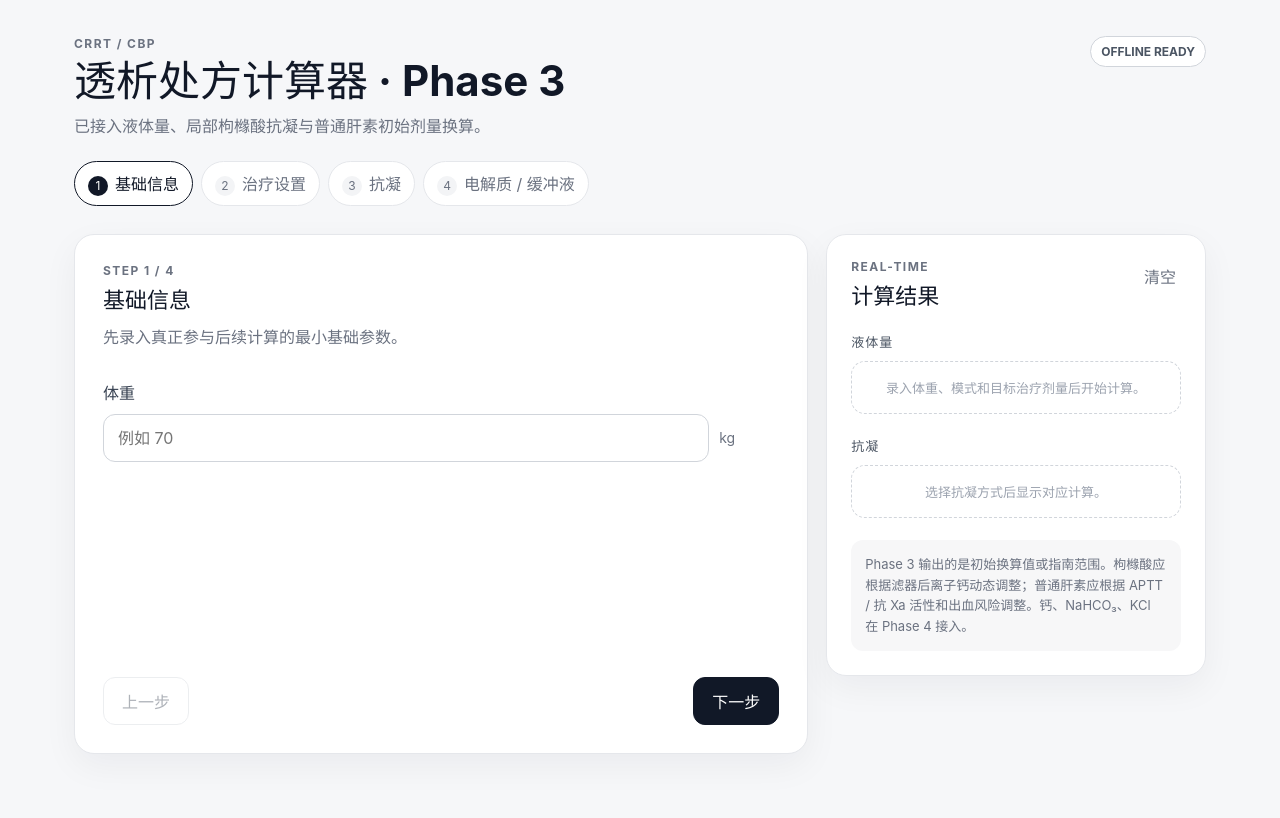
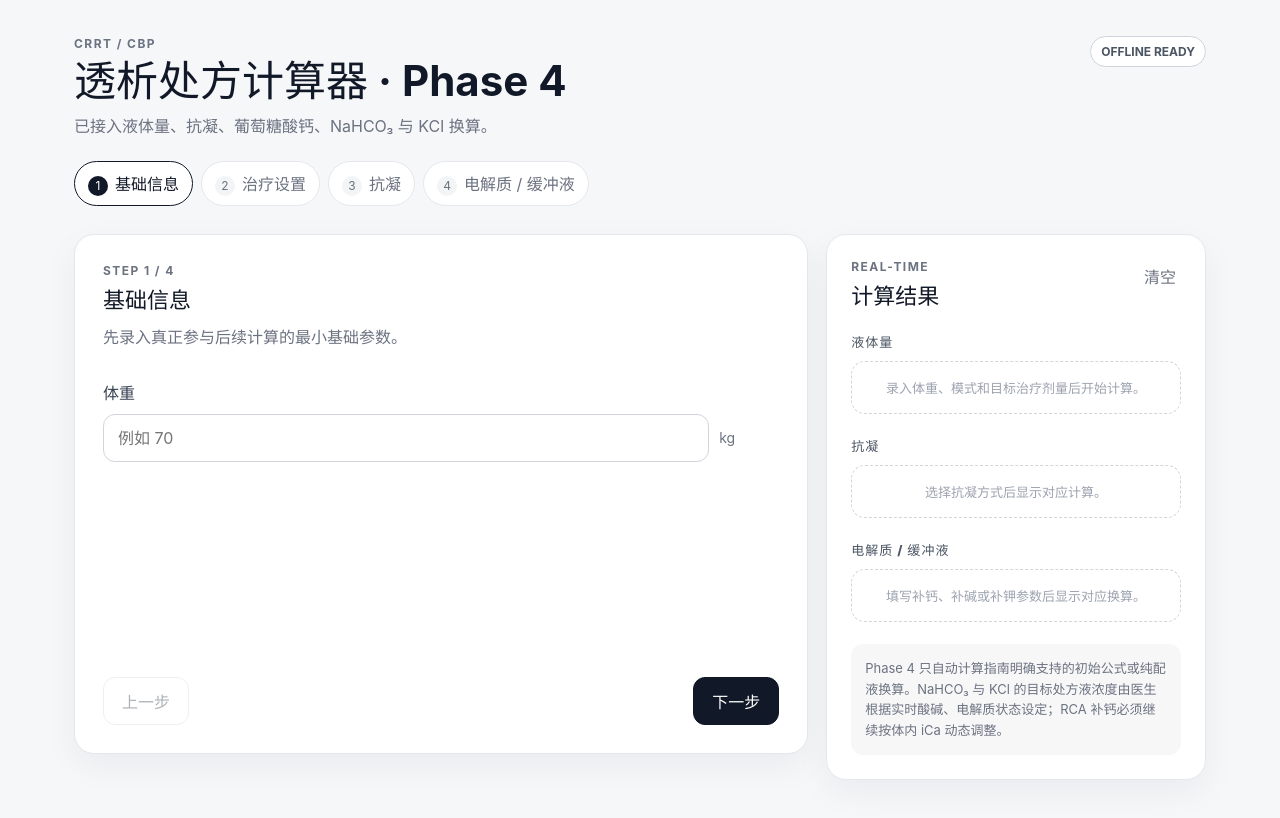
Before and after one commit to banxia-O/CRRT-Calculator, a React (Vite) app: page / in a window 1280 px wide. Shown: the top 818 px of the page. Built offline with nearby package versions, Linux system fonts and the light colour scheme.

Commit message:
feat: render phase 4 electrolyte and buffer results

```diff
--- a/src/App.tsx
+++ b/src/App.tsx
@@ -1,5 +1,9 @@
 import { useMemo, useState } from 'react'
 import { calculateAnticoagulation } from './calculators/anticoagulation'
+import {
+  calculateElectrolytes,
+  type ComponentCalculationResult,
+} from './calculators/electrolytes'
 import { calculateFluidPrescription } from './calculators/fluid'
 import { steps } from './clinical/config'
 import { visibleFields } from './flow/engine'
@@ -82,6 +86,27 @@ function ResultRow({ label, value }: { label: string; value: string }) {
   )
 }
 
+function ComponentResultBlock({ result }: { result: ComponentCalculationResult }) {
+  if (result.status === 'idle') return null
+
+  return (
+    <div className="calculation-panel">
+      <div className="calculation-caption">{result.title}</div>
+      {result.rows.map((row) => (
+        <ResultRow key={`${row.label}-${row.value}`} label={row.label} value={row.value} />
+      ))}
+      {result.messages.map((message) => (
+        <div
+          className={`result-message ${result.status === 'invalid' ? 'error' : ''}`}
+          key={message}
+        >
+          {message}
+        </div>
+      ))}
+    </div>
+  )
+}
+
 export default function App() {
   const [stepIndex, setStepIndex] = useState(0)
   const [state, setState] = useState<FormState>({})
@@ -135,6 +160,67 @@ export default function App() {
     [state],
   )
 
+  const electrolyteResult = useMemo(
+    () =>
+      calculateElectrolytes({
+        anticoagulationMethod:
+          typeof state.anticoagulation === 'string' ? state.anticoagulation : undefined,
+        mode: typeof state.mode === 'string' ? state.mode : undefined,
+        replacementPosition:
+          typeof state.replacementPosition === 'string' ? state.replacementPosition : undefined,
+        targetEffluentMlH: fluidResult.targetEffluentMlH,
+        calciumFluidType:
+          typeof state.calciumFluidType === 'string' ? state.calciumFluidType : undefined,
+        calciumGluconatePreparation:
+          typeof state.calciumGluconatePreparation === 'string'
+            ? state.calciumGluconatePreparation
+            : undefined,
+        bicarbonatePreparation:
+          typeof state.bicarbonatePreparation === 'string'
+            ? state.bicarbonatePreparation
+            : undefined,
+        bicarbonateCustomMmolMl:
+          typeof state.bicarbonateCustomMmolMl === 'number'
+            ? state.bicarbonateCustomMmolMl
+            : undefined,
+        bicarbonateBaseMmolL:
+          typeof state.bicarbonateBaseMmolL === 'number'
+            ? state.bicarbonateBaseMmolL
+            : undefined,
+        bicarbonateTargetMmolL:
+          typeof state.bicarbonateTargetMmolL === 'number'
+            ? state.bicarbonateTargetMmolL
+            : undefined,
+        bicarbonateCarrierFlowMlH:
+          typeof state.bicarbonateCarrierFlowMlH === 'number'
+            ? state.bicarbonateCarrierFlowMlH
+            : undefined,
+        potassiumContext:
+          typeof state.potassiumContext === 'string' ? state.potassiumContext : undefined,
+        potassiumChloridePreparation:
+          typeof state.potassiumChloridePreparation === 'string'
+            ? state.potassiumChloridePreparation
+            : undefined,
+        potassiumCustomMmolMl:
+          typeof state.potassiumCustomMmolMl === 'number'
+            ? state.potassiumCustomMmolMl
+            : undefined,
+        potassiumBaseMmolL:
+          typeof state.potassiumBaseMmolL === 'number'
+            ? state.potassiumBaseMmolL
+            : undefined,
+        potassiumTargetMmolL:
+          typeof state.potassiumTargetMmolL === 'number'
+            ? state.potassiumTargetMmolL
+            : undefined,
+        potassiumBagVolumeL:
+          typeof state.potassiumBagVolumeL === 'number'
+            ? state.potassiumBagVolumeL
+            : undefined,
+      }),
+    [state, fluidResult.targetEffluentMlH],
+  )
+
   const summary = useMemo(() => {
     const allVisibleFields = steps.flatMap((item) => visibleFields(item.fields, state))
     const visibleIds = new Set(allVisibleFields.map((field) => field.id))
@@ -169,14 +255,23 @@ export default function App() {
 
   const hasFluidInputs = Boolean(state.weight || state.targetDose || state.mode)
   const hasAnticoagulationInput = Boolean(state.anticoagulation)
+  const hasElectrolyteInputs = Boolean(
+    state.anticoagulation === 'citrate' ||
+      state.bicarbonatePreparation ||
+      state.bicarbonateBaseMmolL !== undefined ||
+      state.bicarbonateTargetMmolL !== undefined ||
+      state.potassiumChloridePreparation ||
+      state.potassiumBaseMmolL !== undefined ||
+      state.potassiumTargetMmolL !== undefined,
+  )
 
   return (
     <main className="app-shell">
       <header className="page-header">
         <div>
           <div className="eyebrow">CRRT / CBP</div>
-          <h1>透析处方计算器 · Phase 3</h1>
-          <p>已接入液体量、局部枸橼酸抗凝与普通肝素初始剂量换算。</p>
+          <h1>透析处方计算器 · Phase 4</h1>
+          <p>已接入液体量、抗凝、葡萄糖酸钙、NaHCO₃ 与 KCl 换算。</p>
         </div>
         <span className="demo-badge">OFFLINE READY</span>
       </header>
@@ -324,6 +419,17 @@ export default function App() {
             </div>
           )}
 
+          <div className="result-section-title">电解质 / 缓冲液</div>
+          {!hasElectrolyteInputs ? (
+            <div className="empty-state compact">填写补钙、补碱或补钾参数后显示对应换算。</div>
+          ) : (
+            <>
+              <ComponentResultBlock result={electrolyteResult.calcium} />
+              <ComponentResultBlock result={electrolyteResult.bicarbonate} />
+              <ComponentResultBlock result={electrolyteResult.potassium} />
+            </>
+          )}
+
           {summary.length > 0 && (
             <>
               <div className="summary-divider" />
@@ -340,7 +446,7 @@ export default function App() {
           )}
 
           <div className="summary-note">
-            Phase 3 输出的是初始换算值或指南范围。枸橼酸应根据滤器后离子钙动态调整；普通肝素应根据 APTT / 抗 Xa 活性和出血风险调整。钙、NaHCO₃、KCl 在 Phase 4 接入。
+            Phase 4 只自动计算指南明确支持的初始公式或纯配液换算。NaHCO₃ 与 KCl 的目标处方液浓度由医生根据实时酸碱、电解质状态设定；RCA 补钙必须继续按体内 iCa 动态调整。
           </div>
         </aside>
       </div>
```
